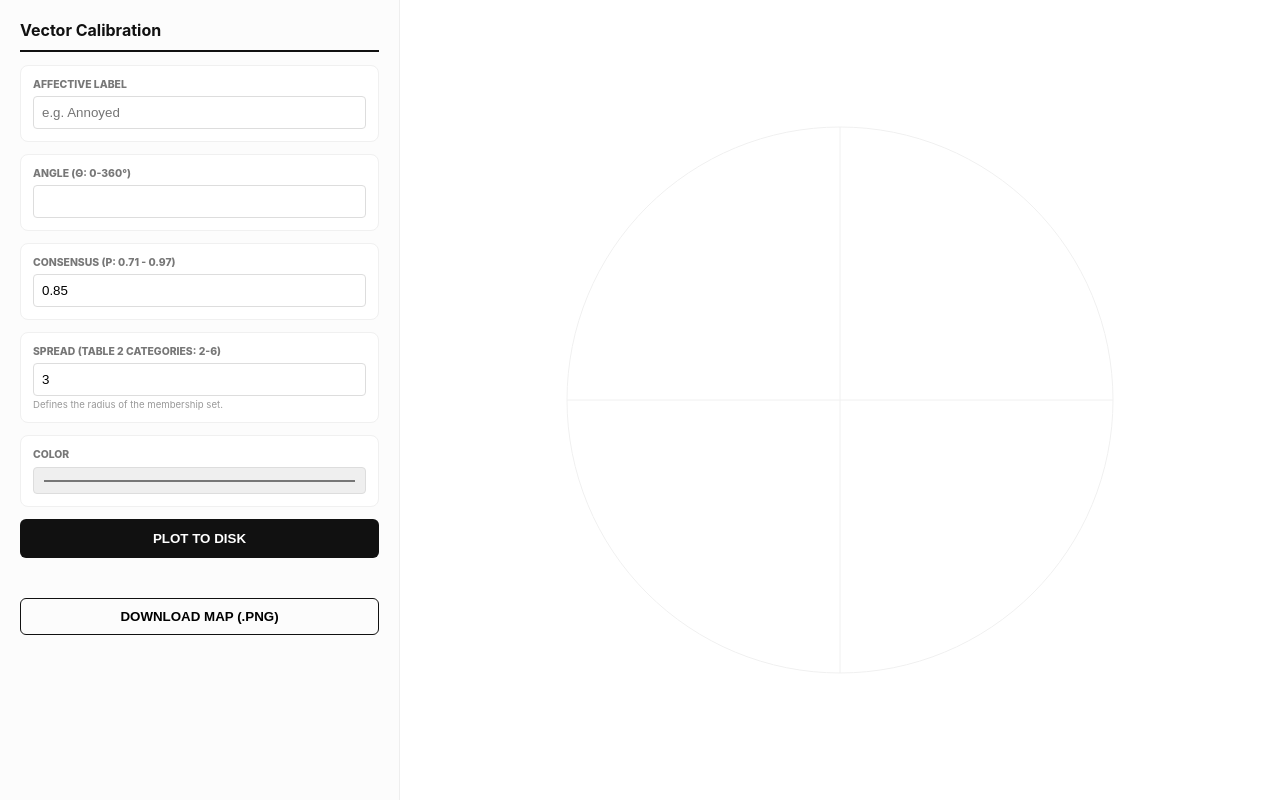
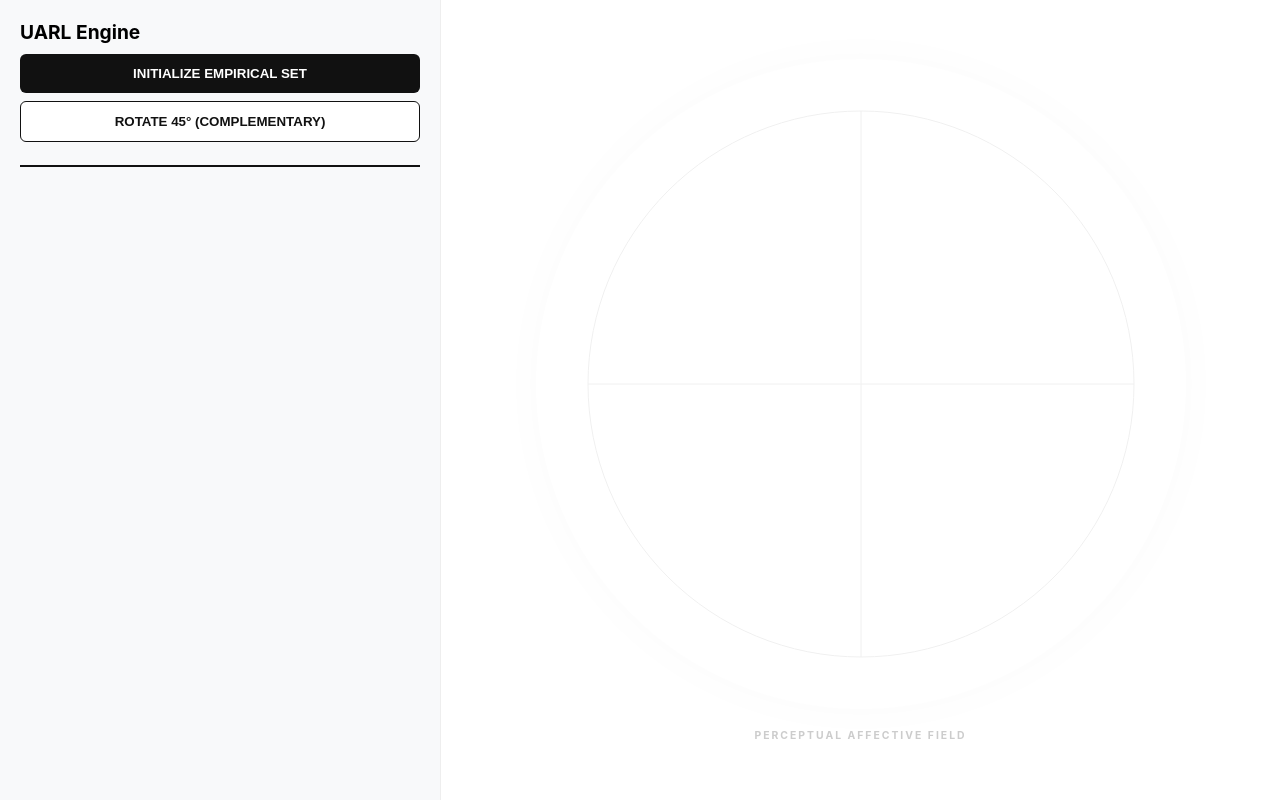
Before and after one commit to reen967/circle, a plain HTML site: page index.html in a window 1280 px wide. Drawn offline with Linux system fonts and the light colour scheme.

Commit message:
Update index.html

```diff
--- a/index.html
+++ b/index.html
@@ -2,164 +2,145 @@
 <html lang="en">
 <head>
     <meta charset="UTF-8">
-    <title>UARL: Affective Boundary Mapper</title>
+    <title>UARL | Russell Circumplex Engine</title>
     <style>
-        body { font-family: 'Inter', system-ui, sans-serif; background: #ffffff; color: #111; display: flex; margin: 0; height: 100vh; overflow: hidden; }
-        #sidebar { width: 400px; background: #fcfcfc; padding: 20px; border-right: 1px solid #eee; overflow-y: auto; height: 100%; box-sizing: border-box; }
-        #viewer { flex-grow: 1; display: flex; justify-content: center; align-items: center; background: #fff; }
-        .input-group { margin-bottom: 12px; background: #fff; padding: 12px; border: 1px solid #f0f0f0; border-radius: 8px; }
-        label { display: block; font-size: 0.65rem; font-weight: 800; color: #777; text-transform: uppercase; margin-bottom: 5px; }
-        input { width: 100%; padding: 8px; border: 1px solid #ddd; border-radius: 4px; box-sizing: border-box; }
-        .btn-add { width: 100%; padding: 12px; background: #111; color: #fff; border: none; font-weight: bold; cursor: pointer; border-radius: 6px; }
-        .emotion-card { display: flex; align-items: center; background: #fff; padding: 8px; margin-top: 5px; border: 1px solid #f0f0f0; border-radius: 4px; font-size: 0.75rem; }
-        .remove-btn { margin-left: auto; color: #ff4444; cursor: pointer; font-weight: bold; }
-        h2 { font-size: 1rem; border-bottom: 2px solid #111; padding-bottom: 10px; margin-top: 0; }
-        .desc { font-size: 0.6rem; color: #999; margin-top: 3px; }
+        body { font-family: 'Inter', system-ui, sans-serif; background: #fff; margin: 0; display: flex; height: 100vh; overflow: hidden; }
+        #sidebar { width: 400px; background: #f8f9fa; padding: 20px; border-right: 1px solid #eee; overflow-y: auto; }
+        #viewer { flex-grow: 1; display: flex; flex-direction: column; justify-content: center; align-items: center; }
+        canvas { background: #fff; box-shadow: 0 0 50px rgba(0,0,0,0.02); border-radius: 50%; }
+        .controls { margin-bottom: 20px; border-bottom: 2px solid #111; padding-bottom: 15px; }
+        .btn { width: 100%; padding: 12px; font-weight: bold; cursor: pointer; border-radius: 6px; border: none; margin-bottom: 8px; transition: 0.2s; }
+        .btn-primary { background: #111; color: #fff; }
+        .btn-outline { background: #fff; border: 1px solid #111; color: #111; }
+        .emotion-card { display: flex; align-items: center; background: #fff; padding: 8px; margin-top: 5px; border: 1px solid #eee; font-size: 0.75rem; border-radius: 4px; }
+        h2 { font-size: 1.2rem; margin: 0 0 10px 0; }
+        .label-grid { color: #ccc; font-size: 0.65rem; font-weight: bold; letter-spacing: 2px; margin-top: 20px; text-transform: uppercase; }
     </style>
 </head>
 <body>
 
 <div id="sidebar">
-    <h2>Vector Calibration</h2>
-    <div class="input-group">
-        <label>Affective Label</label>
-        <input type="text" id="name" placeholder="e.g. Annoyed">
+    <div class="controls">
+        <h2>UARL Engine</h2>
+        <button class="btn btn-primary" onclick="loadAllData()">INITIALIZE EMPIRICAL SET</button>
+        <button class="btn btn-outline" onclick="toggleRotation()">ROTATE 45° (COMPLEMENTARY)</button>
     </div>
-    <div class="input-group">
-        <label>Angle (θ: 0-360°)</label>
-        <input type="number" id="angle" step="0.1">
-    </div>
-    <div class="input-group">
-        <label>Consensus (P: 0.71 - 0.97)</label>
-        <input type="number" id="p_val" value="0.85" step="0.01">
-    </div>
-    <div class="input-group">
-        <label>Spread (Table 2 Categories: 2-6)</label>
-        <input type="number" id="spread" value="3" min="1" max="8">
-        <div class="desc">Defines the radius of the membership set.</div>
-    </div>
-    <div class="input-group">
-        <label>Color</label>
-        <input type="color" id="color" value="#666666">
-    </div>
-    <button class="btn-add" onclick="addEmotion()">PLOT TO DISK</button>
-
-    <div id="list" style="margin-top: 20px;"></div>
-    <button onclick="saveImage()" style="width:100%; margin-top:20px; background:none; border:1px solid #111; padding:10px; cursor:pointer; font-weight:bold; border-radius:6px;">DOWNLOAD MAP (.PNG)</button>
+    <div id="list"></div>
 </div>
 
 <div id="viewer">
     <canvas id="canvas"></canvas>
+    <div class="label-grid">Perceptual Affective Field</div>
 </div>
 
+<script src="affective_data.js"></script>
 <script>
     const canvas = document.getElementById('canvas');
     const ctx = canvas.getContext('2d');
-    let emotions = [];
+    let activeEmotions = [];
+    let isRotated = false;
 
     function resize() {
-        const size = Math.min(window.innerWidth - 450, window.innerHeight - 150);
+        const size = Math.min(window.innerWidth - 460, window.innerHeight - 150);
         canvas.width = size; canvas.height = size;
         draw();
     }
-    window.onresize = resize; resize();
+    window.onresize = resize;
+    resize();
 
-    function addEmotion() {
-        emotions.push({
-            id: Date.now(),
-            name: document.getElementById('name').value || '?',
-            angle: parseFloat(document.getElementById('angle').value),
-            p: parseFloat(document.getElementById('p_val').value),
-            spread: parseFloat(document.getElementById('spread').value),
-            color: document.getElementById('color').value,
-            visible: true
-        });
-        updateUI(); draw();
+    function loadAllData() {
+        activeEmotions = AFFECTIVE_DATA.map(d => ({ ...d, visible: true, id: Math.random() }));
+        updateUI();
+        draw();
     }
+
+    function toggleRotation() { isRotated = !isRotated; draw(); }
 
     function updateUI() {
         const list = document.getElementById('list');
         list.innerHTML = '';
-        emotions.forEach(e => {
+        activeEmotions.forEach(e => {
             const div = document.createElement('div');
             div.className = 'emotion-card';
             div.style.borderLeft = `4px solid ${e.color}`;
             div.innerHTML = `
-                <input type="checkbox" ${e.visible ? 'checked' : ''} onchange="toggle(${e.id})">
-                <span style="flex:1; margin-left:8px;"><strong>${e.name}</strong></span>
-                <span style="color:#999">${e.angle}° | S:${e.spread}</span>
-                <span class="remove-btn" onclick="remove(${e.id})">×</span>`;
+                <input type="checkbox" checked onchange="toggleVis(${e.id})">
+                <span style="flex:1; margin-left:10px;"><strong>${e.name}</strong></span>
+                <span style="color:#999">${e.angle}°</span>
+            `;
             list.appendChild(div);
         });
     }
 
-    function toggle(id) { const e = emotions.find(x => x.id === id); e.visible = !e.visible; draw(); }
-    function remove(id) { emotions = emotions.filter(x => x.id !== id); updateUI(); draw(); }
-
     function draw() {
         ctx.clearRect(0, 0, canvas.width, canvas.height);
-        const cx = canvas.width / 2; const cy = canvas.height / 2;
+        const cx = canvas.width / 2;
+        const cy = canvas.height / 2;
         const radius = canvas.width * 0.42;
 
-        // Draw Global Circumplex Infrastructure
+        // 1. Draw Grid
         ctx.strokeStyle = '#f0f0f0'; ctx.lineWidth = 1;
         ctx.beginPath(); ctx.arc(cx, cy, radius, 0, Math.PI*2); ctx.stroke();
         ctx.beginPath(); ctx.moveTo(cx-radius, cy); ctx.lineTo(cx+radius, cy); ctx.stroke();
         ctx.beginPath(); ctx.moveTo(cx, cy-radius); ctx.lineTo(cx, cy+radius); ctx.stroke();
 
-        // Blending Mode for Heatmap Overlap
+        if (isRotated) {
+            ctx.setLineDash([5, 5]); ctx.strokeStyle = '#f8e8e8';
+            for (let i = 0; i < 4; i++) {
+                let ang = (Math.PI/4) + (i * Math.PI/2);
+                ctx.beginPath(); ctx.moveTo(cx, cy);
+                ctx.lineTo(cx + Math.cos(ang)*radius, cy + Math.sin(ang)*radius); ctx.stroke();
+            }
+            ctx.setLineDash([]);
+        }
+
+        // 2. Draw Fuzzy Sets (Multiply Blend Mode)
         ctx.globalCompositeOperation = 'multiply';
-
-        emotions.forEach(e => {
+        activeEmotions.forEach(e => {
             if (!e.visible) return;
-            const rad = (e.angle * Math.PI) / 180;
+            const rad = (e.angle * Math.PI) / 180 * -1;
             const vLen = radius * e.p;
             const tx = cx + Math.cos(rad) * vLen;
             const ty = cy + Math.sin(rad) * vLen;
-
-            // Fuzziness Mapping: spread categories * pixels
             const fuzzRadius = e.spread * 15;
 
-            // 1. Draw Membership Gradient (Fuzzy Set)
+            // Membership Gradient
             const grad = ctx.createRadialGradient(tx, ty, 0, tx, ty, fuzzRadius);
             grad.addColorStop(0, e.color + '66');
             grad.addColorStop(1, 'rgba(255,255,255,0)');
             ctx.fillStyle = grad;
             ctx.beginPath(); ctx.arc(tx, ty, fuzzRadius, 0, Math.PI*2); ctx.fill();
 
-            // 2. NEW: Draw Dotted Boundary Line to show "Transition Zone"
-            ctx.strokeStyle = e.color + '99';
-            ctx.lineWidth = 1;
-            ctx.setLineDash([3, 3]);
+            // Boundary Dotted Line
+            ctx.strokeStyle = e.color + '44'; ctx.setLineDash([2, 3]);
             ctx.beginPath(); ctx.arc(tx, ty, fuzzRadius, 0, Math.PI*2); ctx.stroke();
             ctx.setLineDash([]);
         });
 
-        // Overlay Mode for Labels and Vectors
+        // 3. Draw Points and Labels
         ctx.globalCompositeOperation = 'source-over';
-        emotions.forEach(e => {
+        activeEmotions.forEach(e => {
             if (!e.visible) return;
-            const rad = (e.angle * Math.PI) / 180;
+            const rad = (e.angle * Math.PI) / 180 * -1;
             const vLen = radius * e.p;
             const tx = cx + Math.cos(rad) * vLen;
             const ty = cy + Math.sin(rad) * vLen;
 
-            // Center Point
             ctx.fillStyle = e.color;
-            ctx.beginPath(); ctx.arc(tx, ty, 3, 0, Math.PI*2); ctx.fill();
+            ctx.beginPath(); ctx.arc(tx, ty, 4, 0, Math.PI*2); ctx.fill();
 
-            // Label
-            ctx.fillStyle = '#000'; ctx.font = 'bold 11px Inter';
-            ctx.fillText(e.name.toUpperCase(), tx + 12, ty - 5);
+            ctx.fillStyle = '#000'; ctx.font = 'bold 10px Inter';
+            ctx.fillText(e.name.toUpperCase(), tx + 10, ty - 5);
         });
     }
 
     function saveImage() {
         const link = document.createElement('a');
-        link.download = 'uarl_overlap_boundaries.png';
+        link.download = 'uarl_perceptual_disk.png';
         link.href = canvas.toDataURL();
         link.click();
     }
 </script>
+
 </body>
 </html>
```
